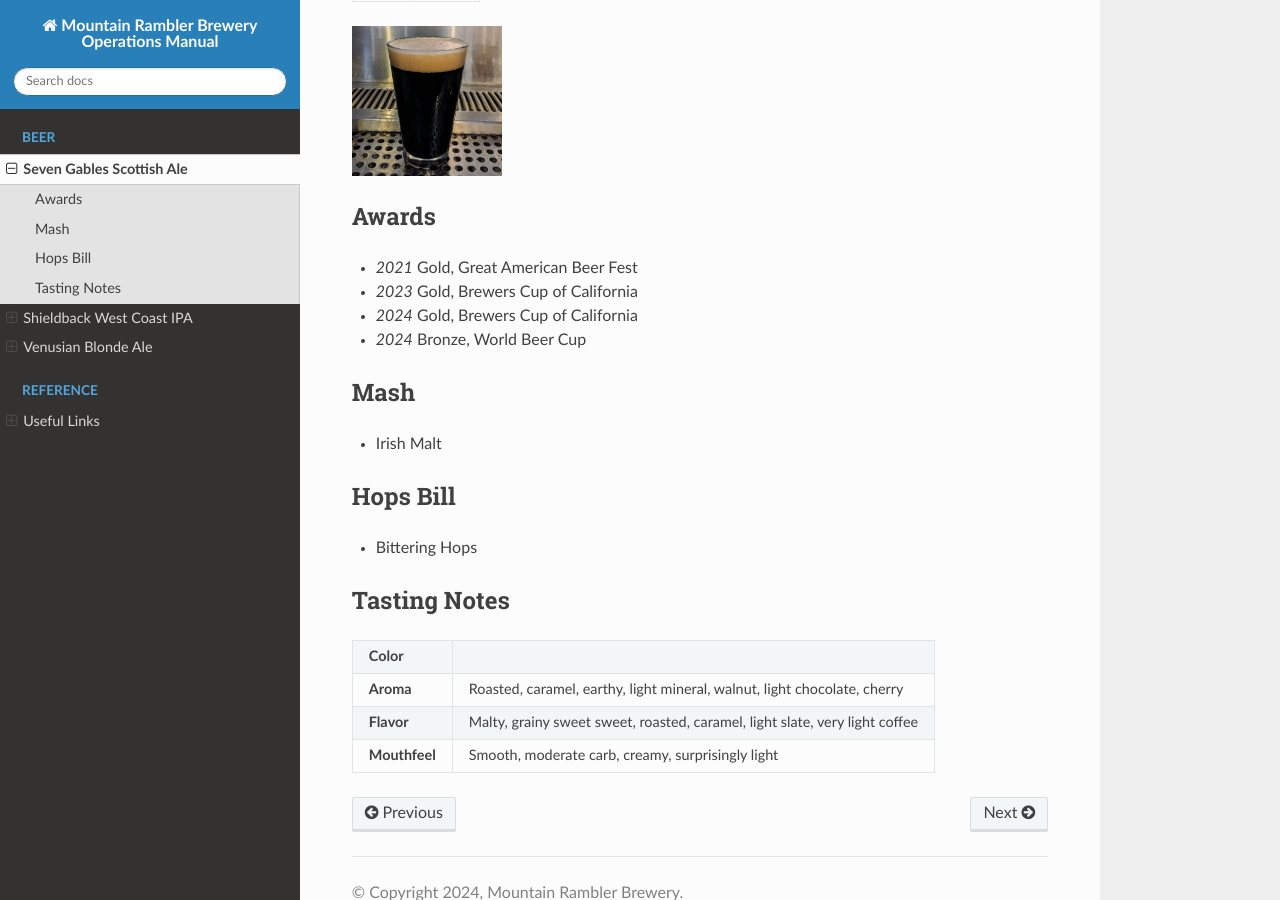
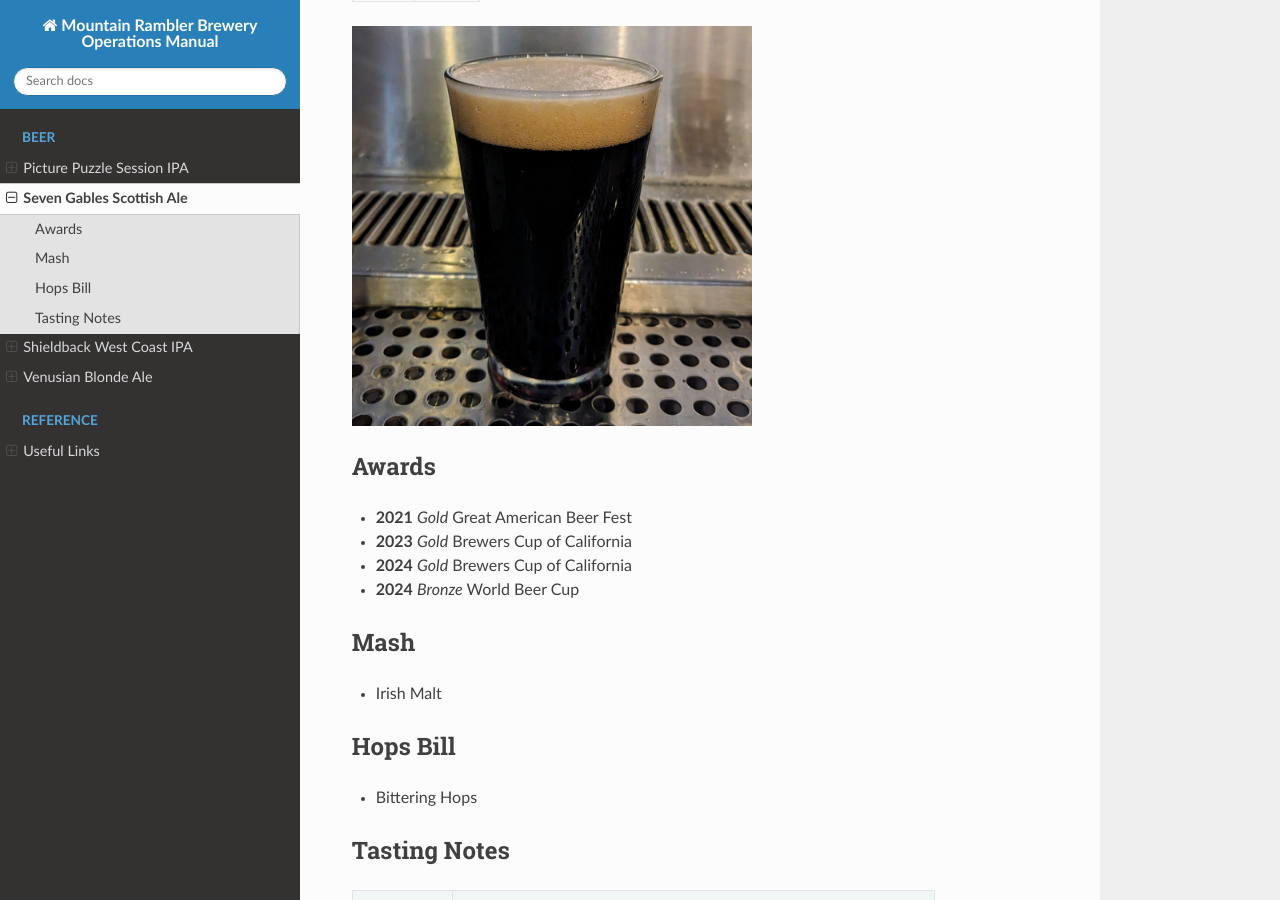
Before and after one commit to zhenry9/mrb-docs, a Sphinx documentation site: the page built from docs/source/menu/beer/seven-gables.rst, in a window 1280 px wide and 900 px high, scrolled down 273 px. Built offline with Sphinx 7.4.7 and the Read the Docs theme 2.0.0, drawn with Linux system fonts in a browser that asks for light colours; pages that are not in the unit, such as notebooks, are missing from menus.

Commit message:
add puzzle

```diff
--- a/docs/source/menu/beer/seven-gables.rst
+++ b/docs/source/menu/beer/seven-gables.rst
@@ -11,14 +11,14 @@
 +---------+------+
 
 .. figure:: /_static/beer/seven-gables-pint.png
-   :scale: 30 %
+   :scale: 80 %
 
 Awards
 ~~~~~~
-- *2021* Gold, Great American Beer Fest
-- *2023* Gold, Brewers Cup of California
-- *2024* Gold, Brewers Cup of California
-- *2024* Bronze, World Beer Cup
+- **2021** *Gold* Great American Beer Fest
+- **2023** *Gold* Brewers Cup of California
+- **2024** *Gold* Brewers Cup of California
+- **2024** *Bronze* World Beer Cup
 
 Mash
 ~~~~~
--- a/docs/source/menu/beer/shieldback.rst
+++ b/docs/source/menu/beer/shieldback.rst
@@ -2,12 +2,12 @@
 Shieldback West Coast IPA
 =========================
 
-`Brewers Association Style Guide <https://www.brewersassociation.org/edu/brewers-association-beer-style-guidelines/#10>`_
+`Brewers Association Style Guide <https://www.brewersassociation.org/edu/brewers-association-beer-style-guidelines/#184>`_
 
 +---------+------+
 | **ABV** | 7.5% |
 +---------+------+
-| **IBU** |  50  |
+| **IBU** |  66  |
 +---------+------+
 
 .. figure:: /_static/beer/shieldback-pint.png
@@ -33,7 +33,7 @@
 
 Tasting Notes
 ~~~~~~~~~~~~~
-.. csv-table:: Tasting Notes
+.. csv-table::
 
    "**Color**","Honey, clear not brilliant, light amber"
    "**Aroma**","Citrus, earthy, slight cereal sweetness, slightly grassy, pear, slightly smokey"
--- a/docs/source/menu/beer/venusian-blonde.rst
+++ b/docs/source/menu/beer/venusian-blonde.rst
@@ -11,13 +11,13 @@
 +---------+------+
 
 .. figure:: /_static/beer/Venusian-Tap-Handle.jpg
-   :scale: 30 %
+   :scale: 25 %
 
     Art by Ava Stavros.
 
 Awards
 ~~~~~~
-- *2019* Gold, Brewers Cup of California
+- **2019** *Gold* Brewers Cup of California
 
 Mash
 ~~~~~
```
Also changed, not shown: docs/source/menu/beer/picture-puzzle.rst (added, +41 -0 lines).
